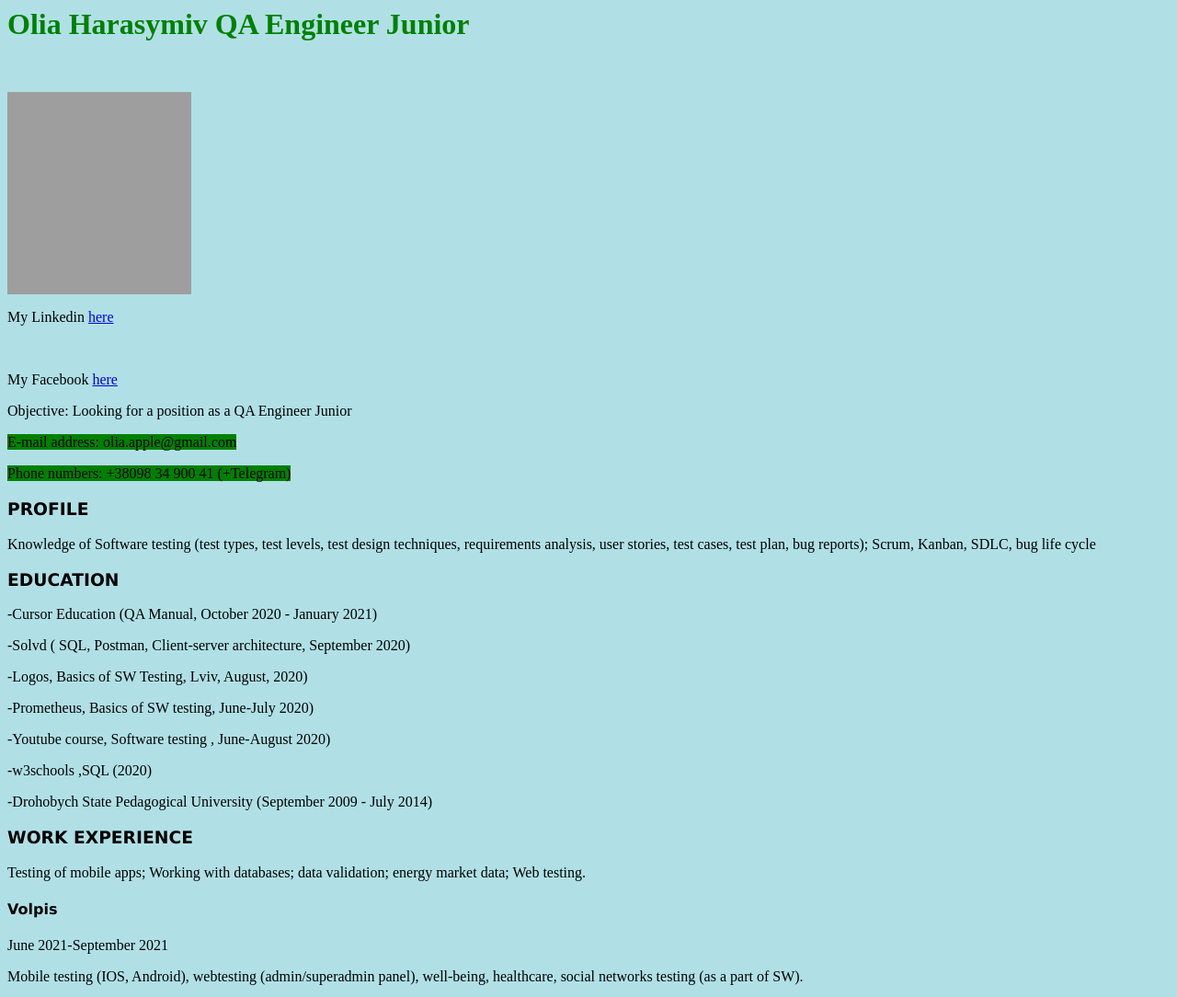
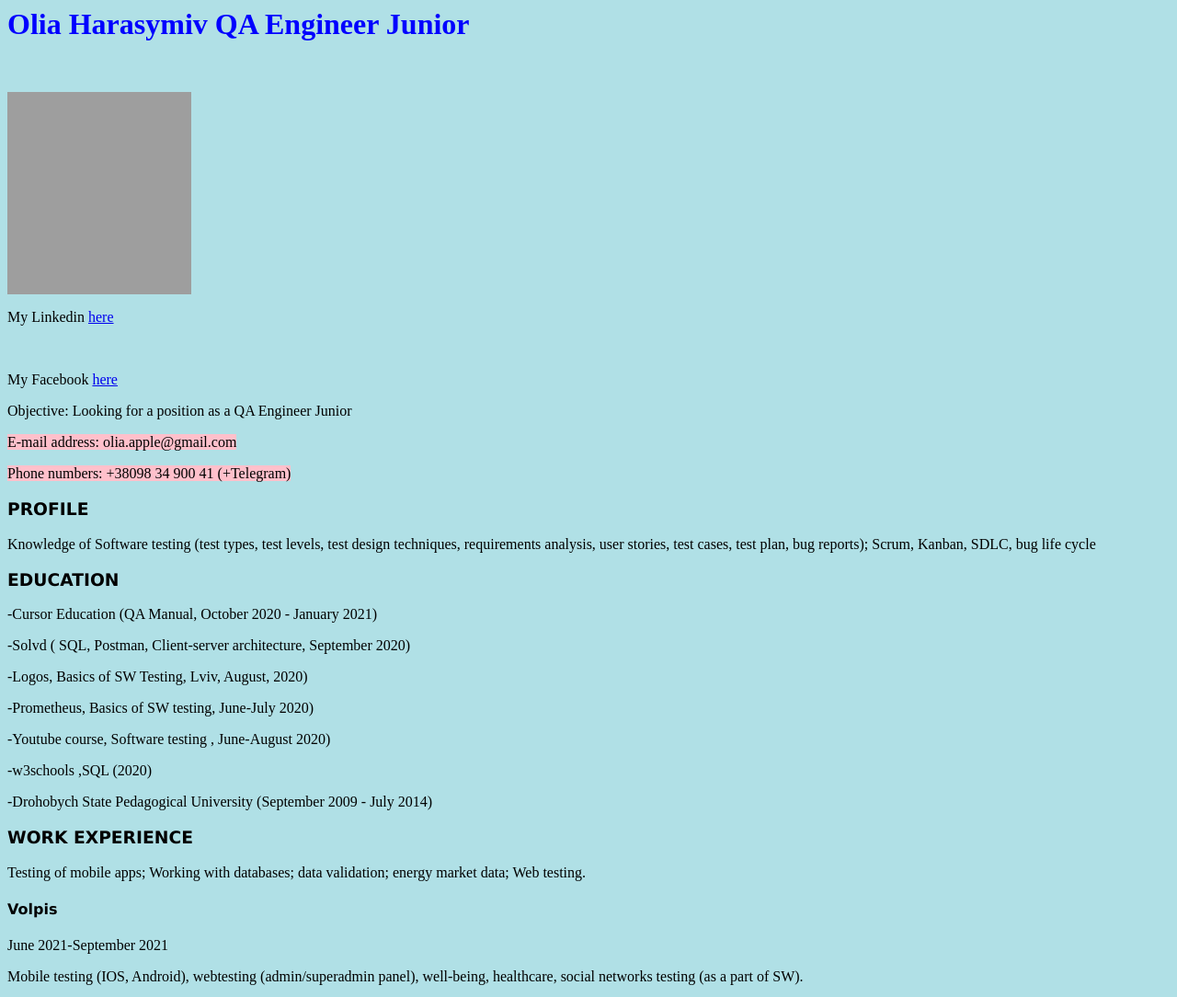
Before and after one commit to Olia-Harasymiv/html-and-git-practice, a plain HTML site: page index.html in a window 1280 px wide. Shown: the top 1084 px of the page at 92% size. Drawn offline with Linux system fonts and the light colour scheme; grey boxes are pictures that could not be loaded.

Commit message:
background changed

```diff
--- a/index.html
+++ b/index.html
@@ -1,4 +1,4 @@
-<html><head></head><body><h1 style="color:green; background-color:TomotoRed;"> Olia Harasymiv QA Engineer Junior</h1><br><p>
+<html><head></head><body><h1 style="color:blue; background-color:TomatoRed;"> Olia Harasymiv QA Engineer Junior</h1><br><p>
 <img src="http://i.piccy.info/i9/f27e4a444764127d1743733cfeaf5aac/1638041478/57461/1449845/photo_2021_06_06_12_55_53.jpg" alt="photo" style="width:200px;height:220px;">
 <p>My Linkedin <a href="https://www.linkedin.com/in/olia-haras%D1%83%CC%81miv-b6bbb41b0/">here</a></p>
 <br><p>My Facebook <a href="https://www.facebook.com/olia.apple">here</a></p>
@@ -6,8 +6,8 @@
 Objective:
 Looking for a position as a QA Engineer Junior</p>
 
-<span<p style="background-color:green;">E-mail address: olia.apple@gmail.com </p></span>
-<span<p style="background-color:green;">Phone numbers: +38098 34 900 41 (+Telegram)</p></span>
+<span<p style="background-color:pink;">E-mail address: olia.apple@gmail.com </p></span>
+<span<p style="background-color:pink;">Phone numbers: +38098 34 900 41 (+Telegram)</p></span>
 
 <h3 style="font-family:verdana;">PROFILE</h3>
 <p>Knowledge of Software testing (test types, test levels, test design techniques, requirements analysis, user stories, test cases, test plan, bug reports); Scrum, Kanban, SDLC, bug life cycle</p>
```
